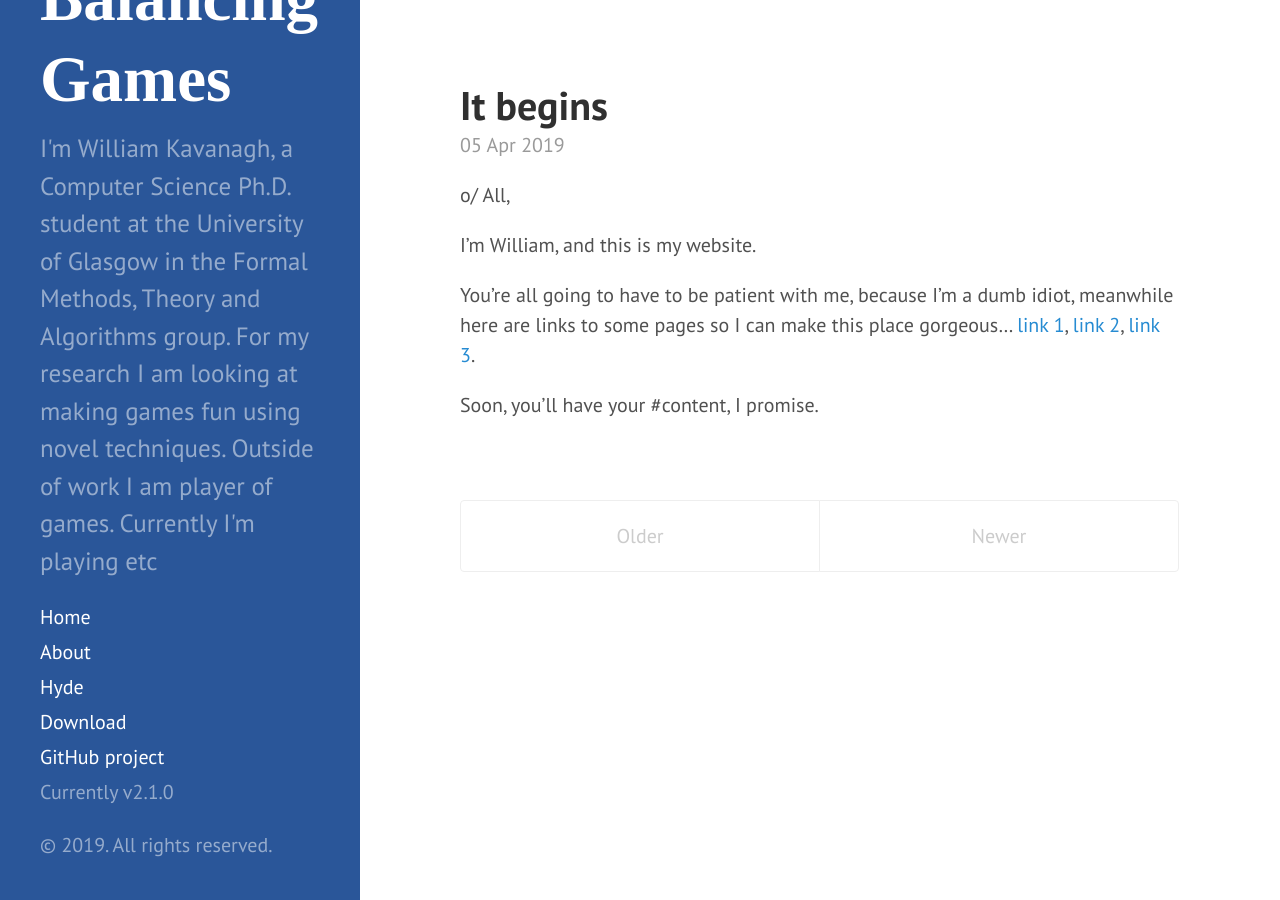
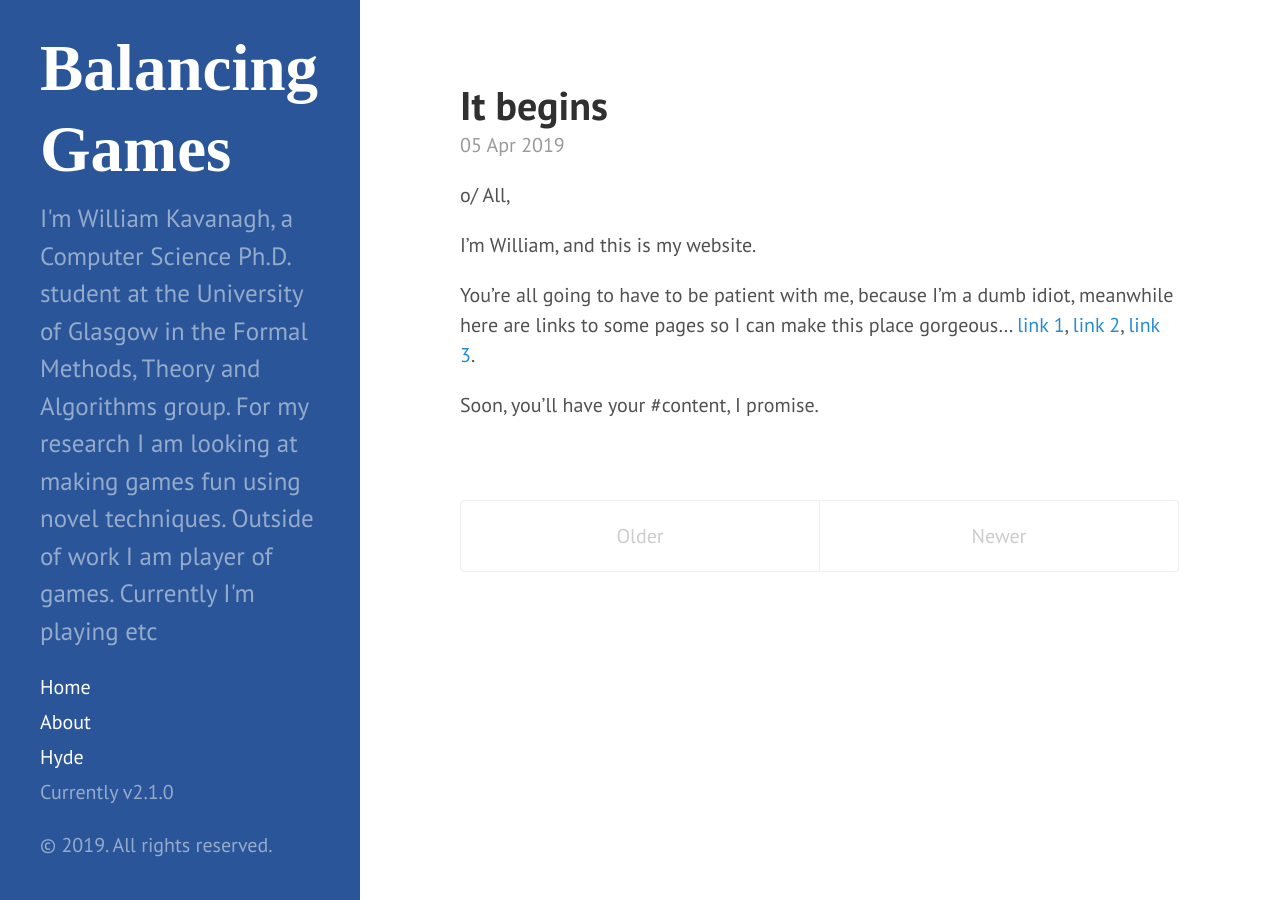
Before and after one commit to WJLKavanagh/balancing_blog, a Jekyll site: the page built from index.html, in a window 1280 px wide. Built offline with Jekyll 4.4.1, drawn with Linux system fonts in a browser that asks for light colours; some web fonts are replaced; the list of posts is cut into pages by our own code.

```diff
--- a/_includes/sidebar.html
+++ b/_includes/sidebar.html
@@ -10,7 +10,7 @@
     </div>
 
     <nav class="sidebar-nav">
-      <a class="sidebar-nav-item{% if page.url == site.baseurl %} active{% endif %}" href="{{ site.baseurl }}">Home</a>
+      <a class="sidebar-nav-item{% if page.url == site.baseurl %} active{% endif %}" href="balancing.games">Home</a>
 
       {% comment %}
         The code below dynamically generates a sidebar nav of pages with
@@ -26,8 +26,8 @@
         {% endif %}
       {% endfor %}
 
-      <a class="sidebar-nav-item" href="{{ site.github.repo }}/archive/v{{ site.version }}.zip">Download</a>
-      <a class="sidebar-nav-item" href="{{ site.github.repo }}">GitHub project</a>
+      <!--<a class="sidebar-nav-item" href="{{ site.github.repo }}/archive/v{{ site.version }}.zip">Download</a>-->
+      <!--<a class="sidebar-nav-item" href="{{ site.github.repo }}">GitHub project</a>-->
       <span class="sidebar-nav-item">Currently v{{ site.version }}</span>
     </nav>
 
--- a/public/css/hyde.css
+++ b/public/css/hyde.css
@@ -47,7 +47,7 @@
 
 @font-face {
   font-family: 'silks-font';
-  src: url('fonts/'), format('ttf');
+  src: url('fonts/slkscre'), format('ttf');
 }
 
 /*
```
